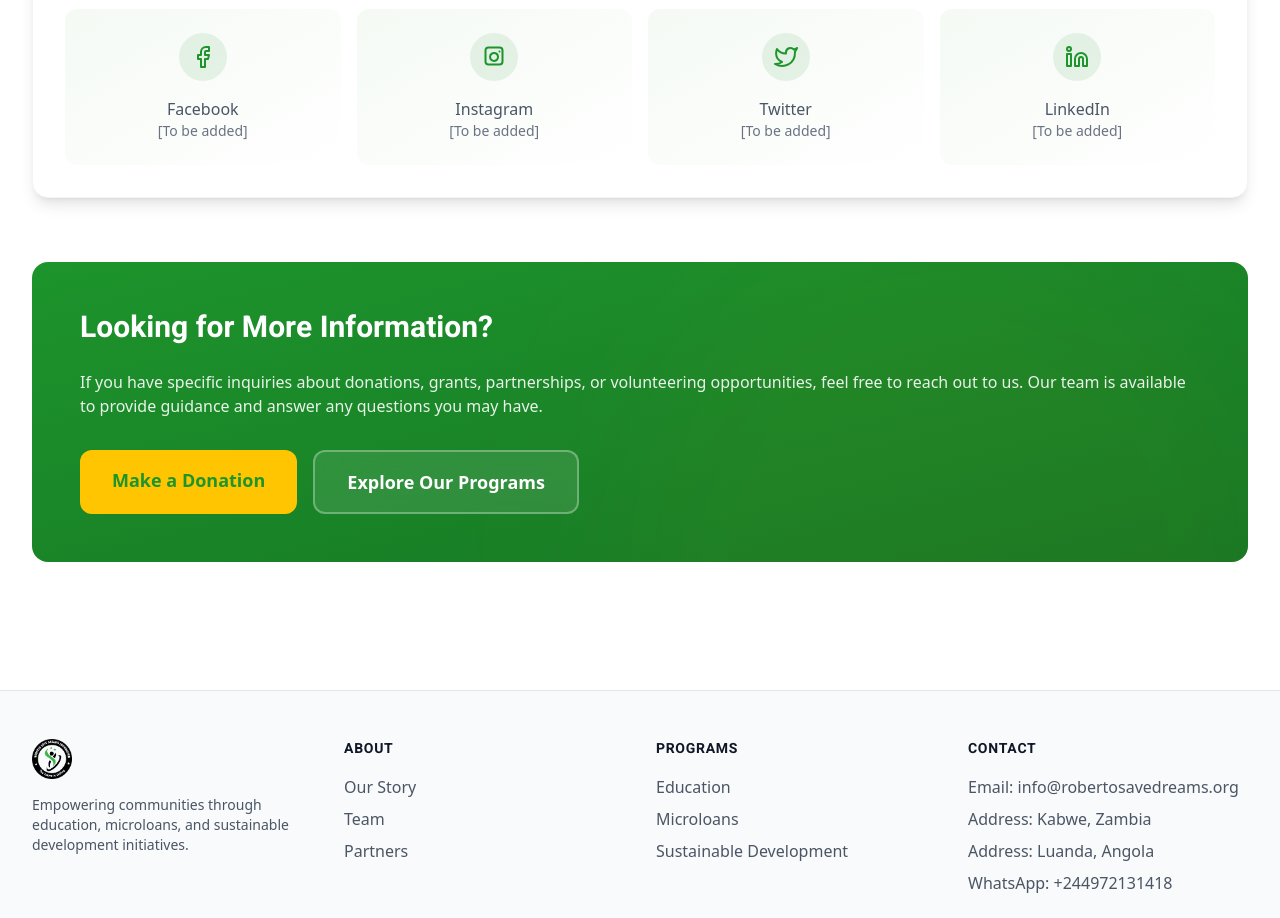
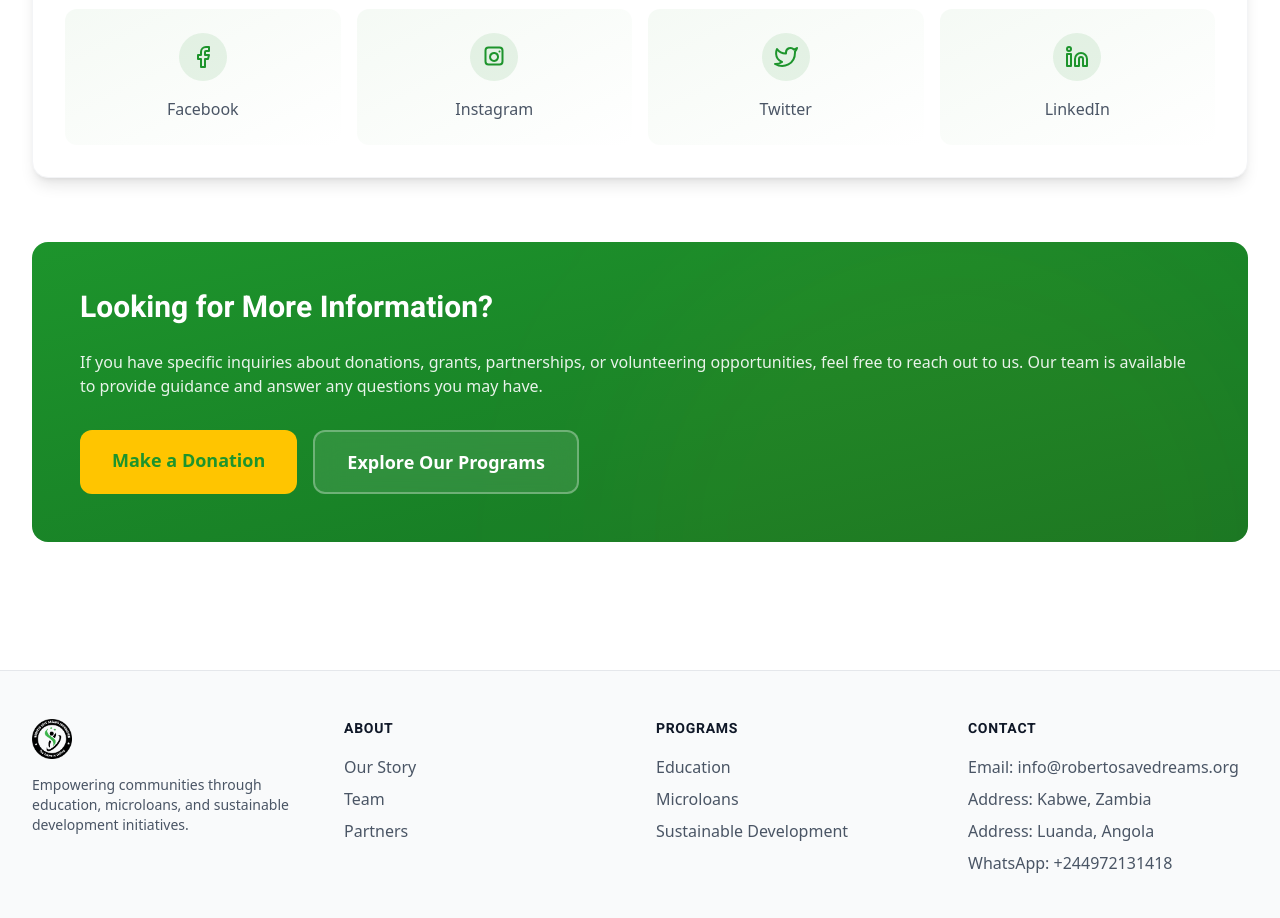
Before and after one commit to mounirclicksalesmedia/robertosavedreams, a Next.js app: page /contact in a window 1280 px wide. Shown: the part 2160-3078 px from the top of the page. Built offline with nearby package versions, Linux system fonts and the light colour scheme.

Commit message:
remove: [To be added] placeholder from social media section

```diff
--- a/app/(public)/contact/page.tsx
+++ b/app/(public)/contact/page.tsx
@@ -380,7 +380,6 @@ export default function ContactPage() {
                     </svg>
                   </div>
                   <p className="text-gray-600 font-medium">{social.name}</p>
-                  <p className="text-sm text-gray-500">[To be added]</p>
                 </div>
               ))}
             </div>
```
